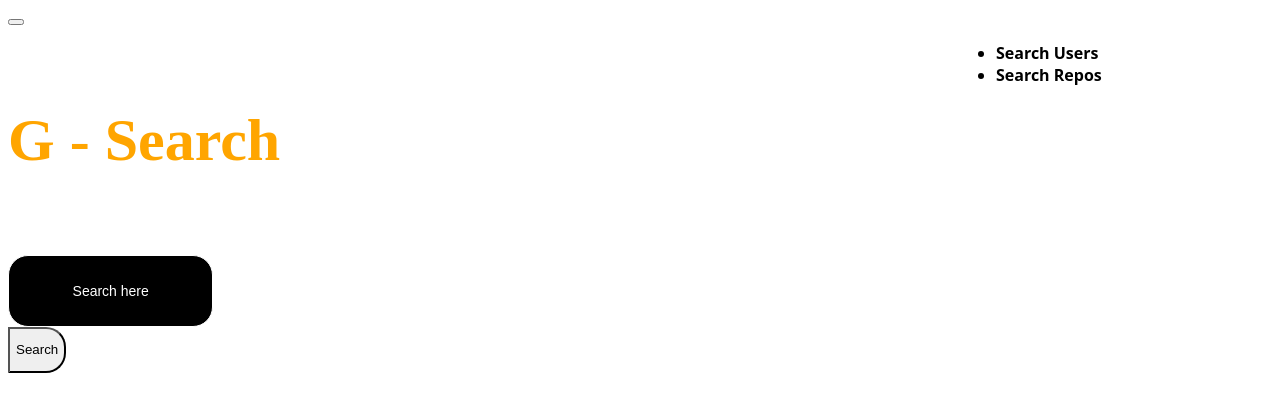
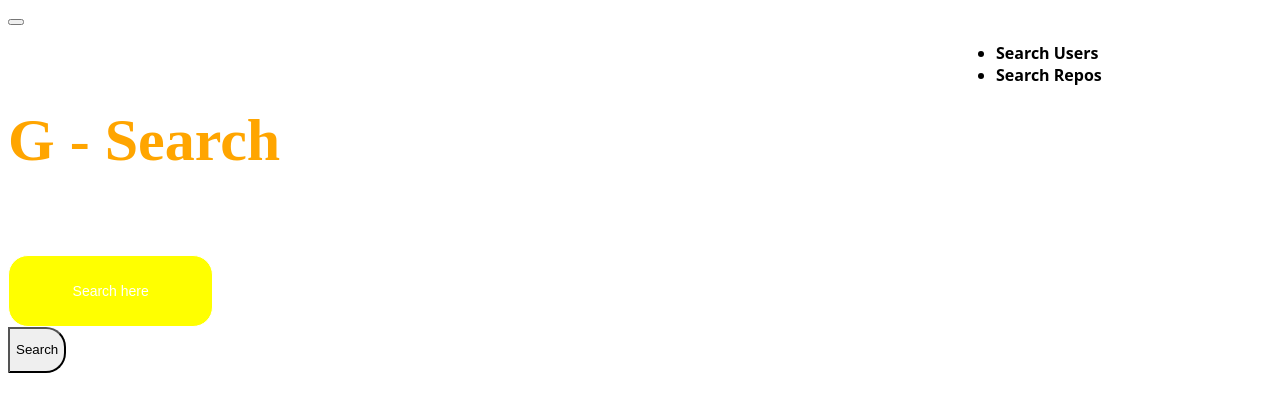
Before and after one commit to margretmwangi/GitSearch, an Angular app: page /user-list in a window 1280 px wide. Shown: the top 412 px of the page. Built offline with nearby package versions, Linux system fonts and the light colour scheme.

Commit message:
new changes

```diff
--- a/src/app/search-user/search-user.component.css
+++ b/src/app/search-user/search-user.component.css
@@ -3,7 +3,7 @@
   }
   input {
       text-align: center;
-    background:black;
+    background:yellow;
     border: 1px solid #ffffff;
     padding: .7em .8em;
     height: 50px;
```
